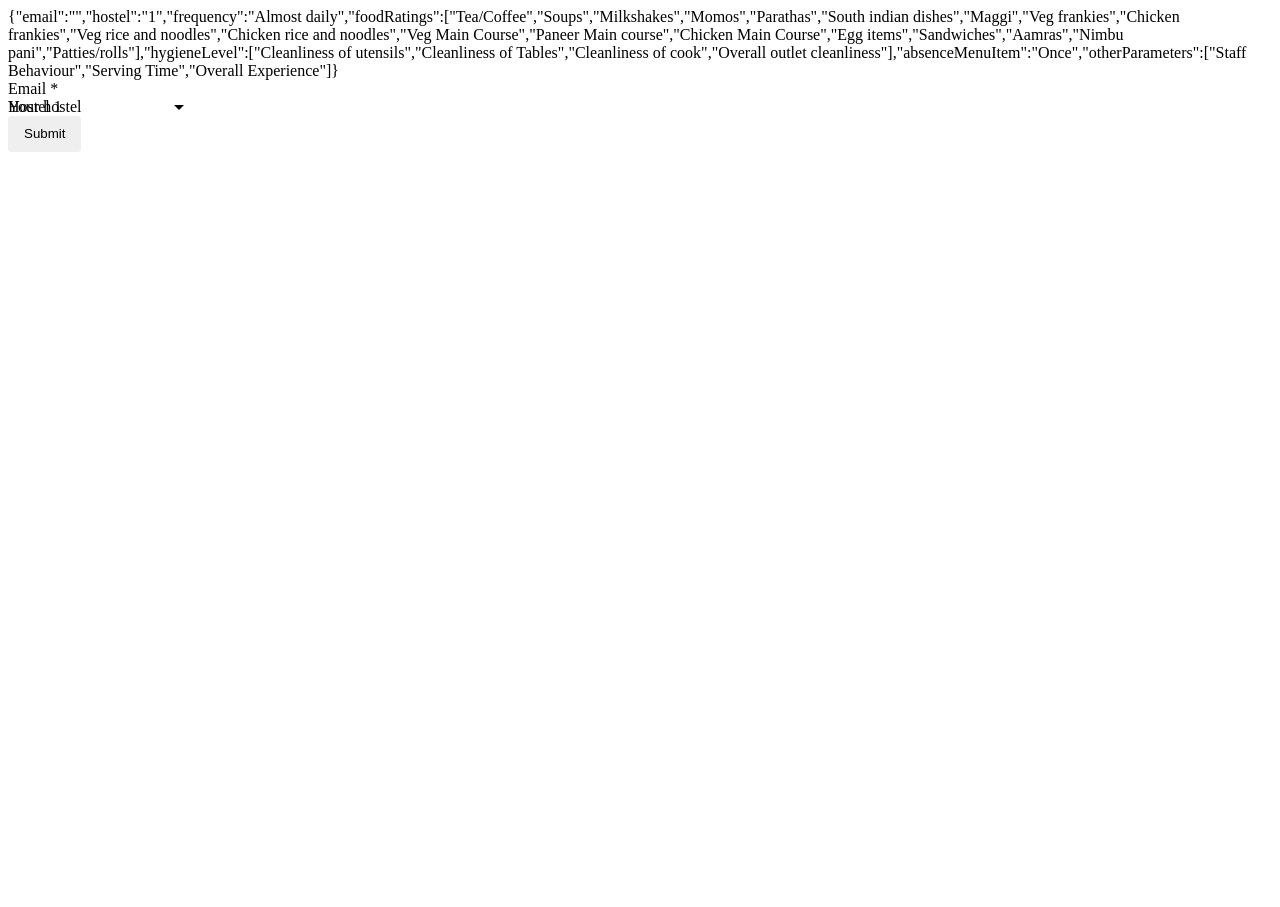
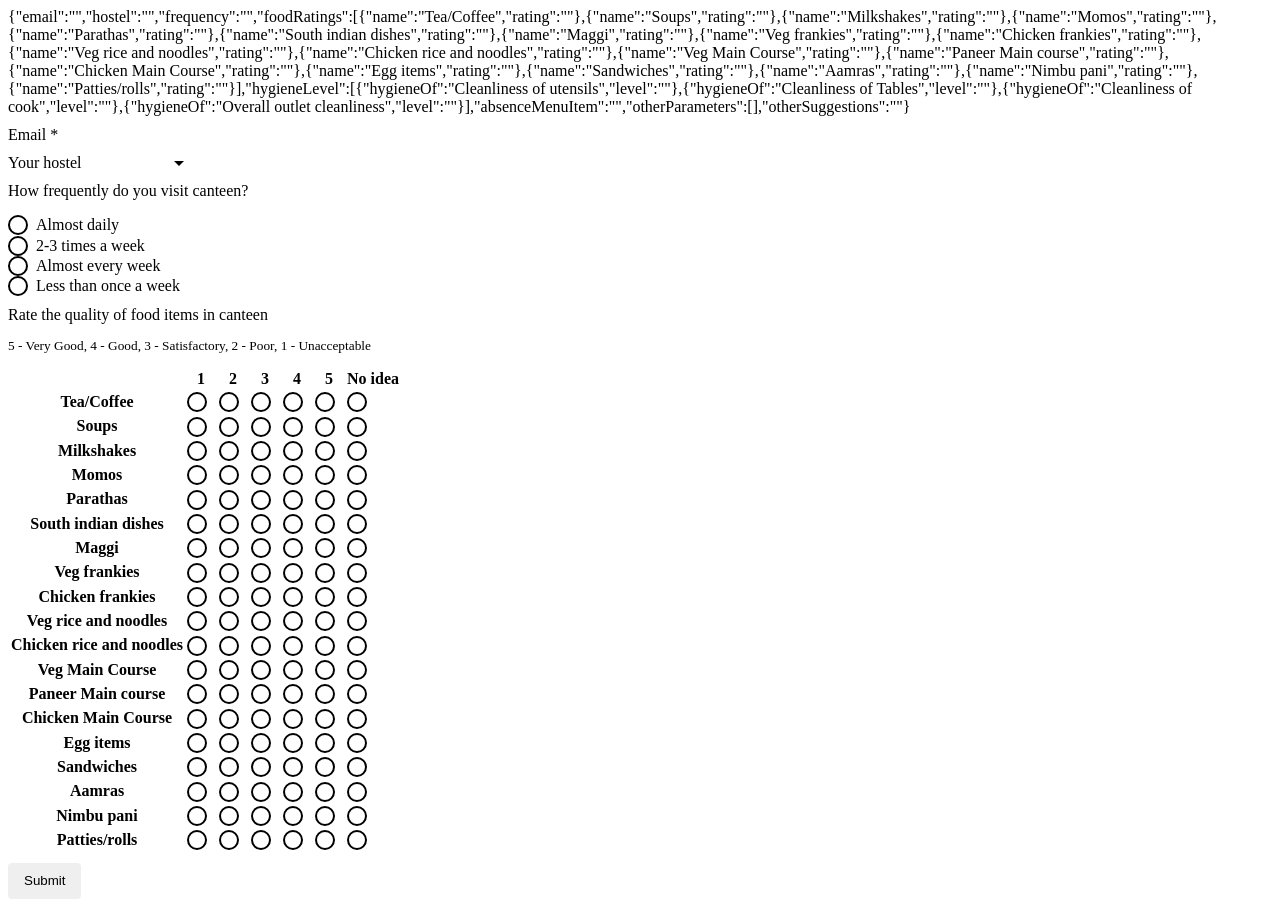
Before and after one commit to iitb-gymkhana/eateries-survey-iitb, an Angular app: page / in a window 1280 px wide. Before the commit the page ends 800 px from the top, so only its background shows below. Built offline with nearby package versions, Linux system fonts and the light colour scheme.

Commit message:
Add form input for quality

```diff
--- a/src/app/app.module.ts
+++ b/src/app/app.module.ts
@@ -5,6 +5,7 @@ import {BrowserAnimationsModule} from '@angular/platform-browser/animations';
 import {MatInputModule} from '@angular/material/input';
 import {MatButtonModule} from '@angular/material/button';
 import {MatSelectModule} from '@angular/material/select';
+import {MatRadioModule} from '@angular/material/radio';
 
 import { AppComponent } from './app.component';
 import { SurveyFormComponent } from './survey-form/survey-form.component';
@@ -20,7 +21,8 @@ import { SurveyFormComponent } from './survey-form/survey-form.component';
     BrowserAnimationsModule,
     MatInputModule,
     MatButtonModule,
-    MatSelectModule
+    MatSelectModule,
+    MatRadioModule
   ],
   providers: [],
   bootstrap: [AppComponent]
--- a/src/app/survey-form/survey-form.component.css
+++ b/src/app/survey-form/survey-form.component.css
@@ -0,0 +1,17 @@
+.freq-radio-group {
+    display: inline-flex;
+    flex-direction: column;
+}
+
+.row {
+    margin-top: 10px;
+}
+
+.question-freq {
+    margin-bottom: 15px;
+}
+
+.question-quality .help-text {
+    font-size: 0.8em;
+    color: gray;
+}
--- a/src/app/survey-form/survey-form.component.html
+++ b/src/app/survey-form/survey-form.component.html
@@ -22,6 +22,48 @@
       </div>
     </div>
 
+    <div class="row">
+      <div class="col-sm">
+        <div class="question-freq">How frequently do you visit canteen?</div>
+        <mat-radio-group class="freq-radio-group" [(ngModel)]="surveyModel.frequency" name="frequency">
+          <mat-radio-button class="freq-radio-button" *ngFor="let frequency of frequencies" [value]="frequency">
+            {{frequency}}
+          </mat-radio-button>
+        </mat-radio-group>
+      </div>
+    </div>
+
+    <div class="row">
+      <div class="col-sm">
+        <div class="question-quality">
+          Rate the quality of food items in canteen
+          <small class="text-muted">
+            <p>5 - Very Good, 4 - Good, 3 - Satisfactory, 2 - Poor, 1 - Unacceptable</p>
+          </small>
+        </div>
+        <div>
+          <table class="table">
+            <thead>
+              <tr>
+                <th scope="col"></th>
+                <th scope="col" *ngFor="let rating of ratings">{{rating}}</th>
+              </tr>
+            </thead>
+            <tbody>
+              <tr *ngFor="let item of foodItems; let i = index">
+                <th scope="row">{{item.name}}</th>
+                <td *ngFor="let rating of ratings" >
+                  <mat-radio-group [(ngModel)]="surveyModel.foodRatings[i].rating" name="item{{i}}">
+                    <mat-radio-button [value]="rating"></mat-radio-button>
+                  </mat-radio-group>
+                </td>
+              </tr>
+            </tbody>
+          </table>
+        </div>
+      </div>
+    </div>
+
 
     <div class="row">
       <div class="col-sm">
--- a/src/app/survey-form/survey-form.component.ts
+++ b/src/app/survey-form/survey-form.component.ts
@@ -10,41 +10,38 @@ export class SurveyFormComponent implements OnInit {
 
   hostels = ['1', '2', '3', '4', '5', '6', '7', '8', '9', '10', '11', '12', '13', '14', '15', '16'];
   frequencies = ['Almost daily', '2-3 times a week', 'Almost every week', 'Less than once a week'];
-  foodItems = ['Tea/Coffee',
-    'Soups',
-    'Milkshakes',
-    'Momos',
-    'Parathas',
-    'South indian dishes',
-    'Maggi',
-    'Veg frankies',
-    'Chicken frankies',
-    'Veg rice and noodles',
-    'Chicken rice and noodles',
-    'Veg Main Course',
-    'Paneer Main course',
-    'Chicken Main Course',
-    'Egg items',
-    'Sandwiches',
-    'Aamras',
-    'Nimbu pani',
-    'Patties/rolls'];
-  hygieneLevels = ['Cleanliness of utensils',
-    'Cleanliness of Tables',
-    'Cleanliness of cook',
-    'Overall outlet cleanliness'];
+  foodItems = [
+    {name: 'Tea/Coffee', rating: ''},
+    {name: 'Soups', rating: ''},
+    {name: 'Milkshakes', rating: ''},
+    {name: 'Momos', rating: ''},
+    {name: 'Parathas', rating: ''},
+    {name: 'South indian dishes', rating: ''},
+    {name: 'Maggi', rating: ''},
+    {name: 'Veg frankies', rating: ''},
+    {name: 'Chicken frankies', rating: ''},
+    {name: 'Veg rice and noodles', rating: ''},
+    {name: 'Chicken rice and noodles', rating: ''},
+    {name: 'Veg Main Course', rating: ''},
+    {name: 'Paneer Main course', rating: ''},
+    {name: 'Chicken Main Course', rating: ''},
+    {name: 'Egg items', rating: ''},
+    {name: 'Sandwiches', rating: ''},
+    {name: 'Aamras', rating: ''},
+    {name: 'Nimbu pani', rating: ''},
+    {name: 'Patties/rolls', rating: ''}];
+
+  hygieneLevels = [
+    {hygieneOf: 'Cleanliness of utensils', level: ''},
+    {hygieneOf: 'Cleanliness of Tables', level: ''},
+    {hygieneOf: 'Cleanliness of cook', level: ''},
+    {hygieneOf: 'Overall outlet cleanliness', level: ''}];
+
   absenceMenuItems = ['Once', 'Two or three times a week', 'Rarely'];
   otherParameters = ['Staff Behaviour', 'Serving Time', 'Overall Experience'];
   ratings = ['1', '2', '3', '4', '5', 'No idea'];
 
-  surveyModel = new Survey(
-    '',
-    this.hostels[0],
-    this.frequencies[0],
-    this.foodItems,
-    this.hygieneLevels,
-    this.absenceMenuItems[0],
-    this.otherParameters);
+  surveyModel = new Survey('', '', '', this.foodItems, this.hygieneLevels, '', [], '');
 
   submitted = false;
 
--- a/src/app/survey.ts
+++ b/src/app/survey.ts
@@ -3,10 +3,10 @@ export class Survey {
         public email: String,
         public hostel: String,
         public frequency: String,
-        public foodRatings: Array<String>,
-        public hygieneLevel: Array<String>,
+        public foodRatings: Array<Object>,
+        public hygieneLevel: Array<Object>,
         public absenceMenuItem: String,
-        public otherParameters: Array<String>,
+        public otherParameters: Array<Object>,
         public otherSuggestions?: String
     ) { }
 }
```
